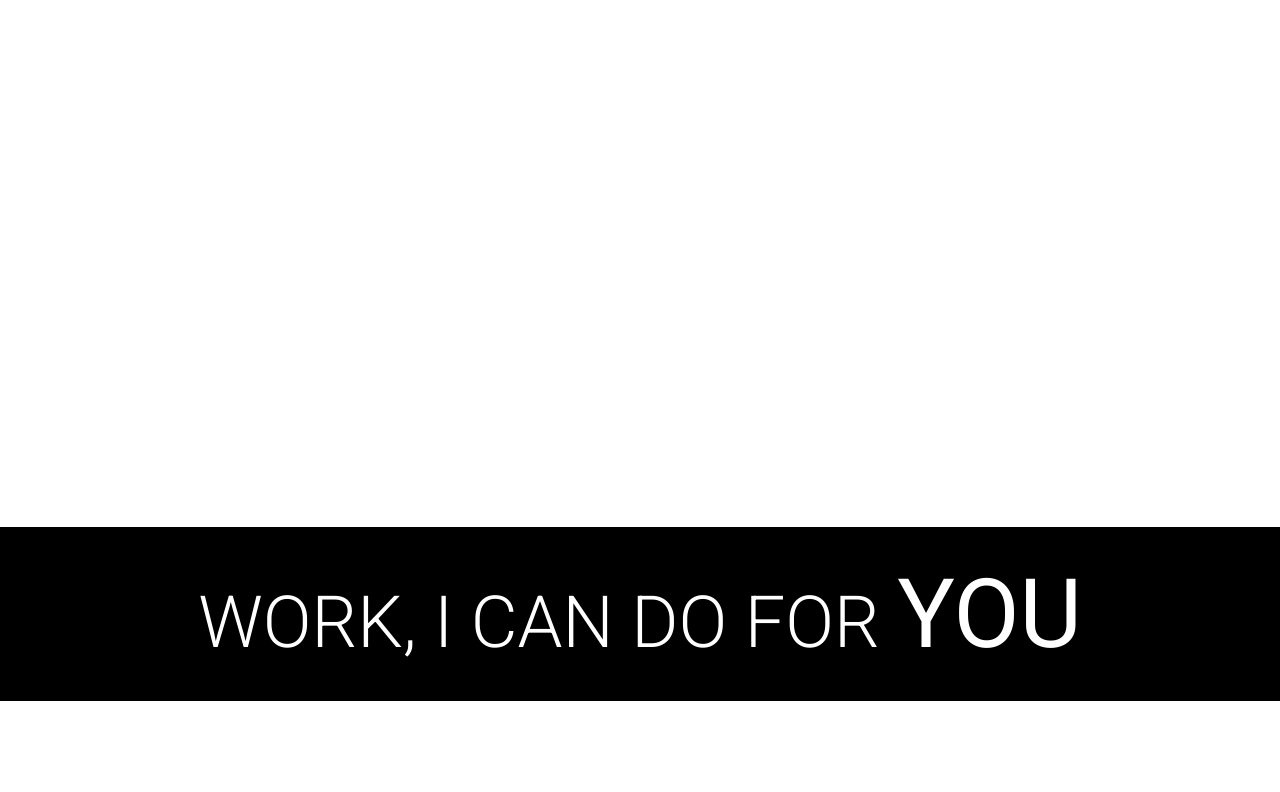
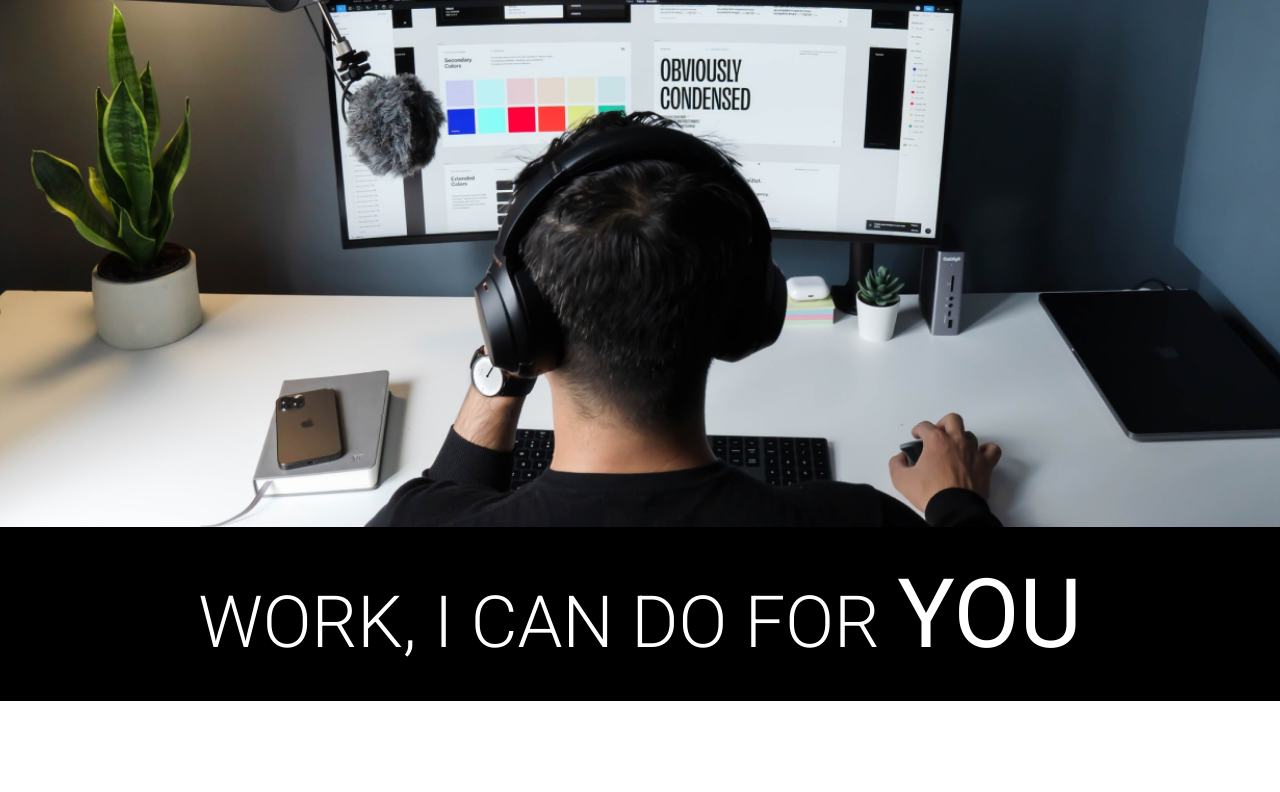
Before and after one commit to Amisha-Mohanty03/Developer-Landing-Page, a plain HTML site: page index.html in a window 1280 px wide. Shown: the part 273-1065 px from the top of the page. Drawn offline with Linux system fonts and the light colour scheme.

Commit message:
Update picture locations

```diff
--- a/style.css
+++ b/style.css
@@ -13,7 +13,7 @@ font-family: "Roboto" , sans-serif;
 }
 
 .hero_section{
-background-image: url(images/developer.jpeg);
+background-image: url(developer.jpeg);
 min-height: 100vh;
 background-position: center;
 background-size: cover;
```
